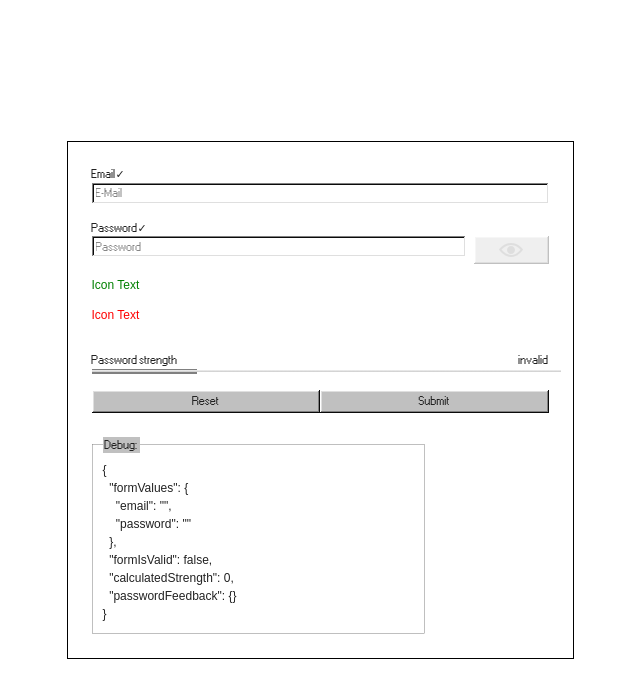
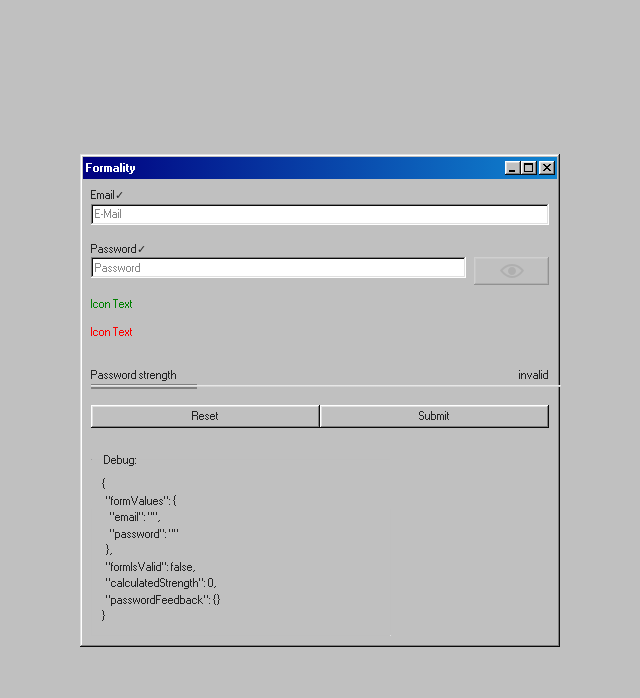
Before and after one commit to maurer2/formality, a Vue app: page / in a window 1280 px wide. Shown: the top 698 px of the page, without its empty margins (320-960 px from the left). Built offline with nearby package versions, Linux system fonts and the light colour scheme.

Commit message:
Added outer frame

```diff
--- a/src/App.vue
+++ b/src/App.vue
@@ -3,19 +3,73 @@
     id="app"
     class="app"
   >
-    <Form />
+    <article class="wrapper window">
+      <div class="title-bar">
+        <div class="title-bar-text">
+          Formality
+        </div>
+        <div class="title-bar-controls">
+          <button
+            aria-label="Minimize"
+            @click="handleMinimize"
+          >
+            <span class="visually-hidden">
+              Minimize
+            </span>
+          </button>
+          <button
+            aria-label="Maximize"
+            @click="handleMaximize"
+          >
+            <span class="visually-hidden">
+              Maximize
+            </span>
+          </button>
+          <button
+            aria-label="Close"
+            @click="handleClose"
+          >
+            <span class="visually-hidden">
+              Close
+            </span>
+          </button>
+        </div>
+      </div>
+      <div
+        v-if="isMaximized"
+        class="window-body"
+      >
+        <Form />
+      </div>
+    </article>
   </div>
 </template>
 
 <script lang="ts">
 import Vue from 'vue';
-
 import Form from './components/Form.vue';
 
 export default Vue.extend({
   name: 'App',
   components: {
     Form,
+  },
+  data() {
+    return {
+      isMaximized: true,
+    };
+  },
+  methods: {
+    handleMinimize() {
+      console.log('handleMinimize');
+      this.isMaximized = false;
+    },
+    handleMaximize() {
+      this.isMaximized = true;
+    },
+    handleClose() {
+      console.log('close');
+    },
   },
 });
 </script>
@@ -28,10 +82,14 @@ export default Vue.extend({
 html {
   min-height: 100%;
   font-size: 16px;
+  background: #c0c0c0;
 }
 
 body {
+  display: flex;
   min-height: 100vh;
+  padding: 2.5rem;
+  overflow-y: scroll;
   font-family: Avenir, Helvetica, Arial, sans-serif;
   -webkit-font-smoothing: antialiased;
   -moz-osx-font-smoothing: grayscale;
@@ -51,11 +109,10 @@ body {
 
 <style lang="scss" scoped>
 .app {
+  flex-grow: 1;
   // dummy
-  display: flex;
-  max-width: 555px;
-  min-height: inherit; // https://stackoverflow.com/a/43669966
+  max-width: 30rem;
+  // min-height: inherit; // https://stackoverflow.com/a/43669966
   margin: auto;
-  padding: 1.5rem;
 }
 </style>
--- a/src/components/Form.vue
+++ b/src/components/Form.vue
@@ -111,8 +111,6 @@ export default Vue.extend({
     min-content;
   width: 100%;
   margin: auto;
-  padding: 1.5rem;
-  border: 1px solid black;
 }
 
 .button-group {
```
